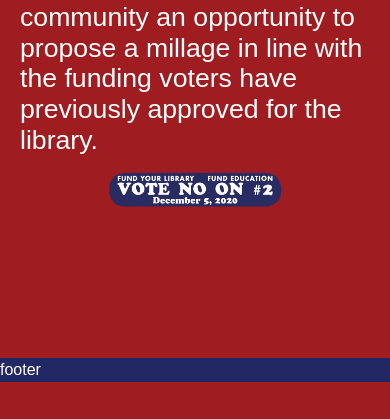
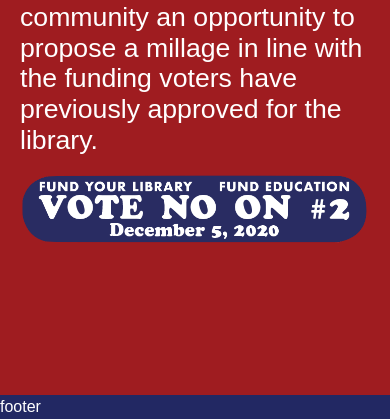
Before and after one commit to zhephree/saveyourlibraries, a PHP site: page /facts in a window 390 px wide. Shown: the part 2812-3231 px from the top of the page. Before the commit the page ends 3194 px from the top, so only its background shows below. Run offline with PHP 8.4, Linux system fonts and the light colour scheme; some libraries are stand-ins or nearby versions; some web fonts are replaced.

Commit message:
fix .center on mobile

```diff
--- a/css/site.css
+++ b/css/site.css
@@ -126,7 +126,8 @@ header img {
 	display: block;
 	margin-left: auto;
 	margin-right: auto;
-	width: 50%;
+	width: 100%;
+	max-width: 500px;
 }
 
 #subpage-logo {
```
